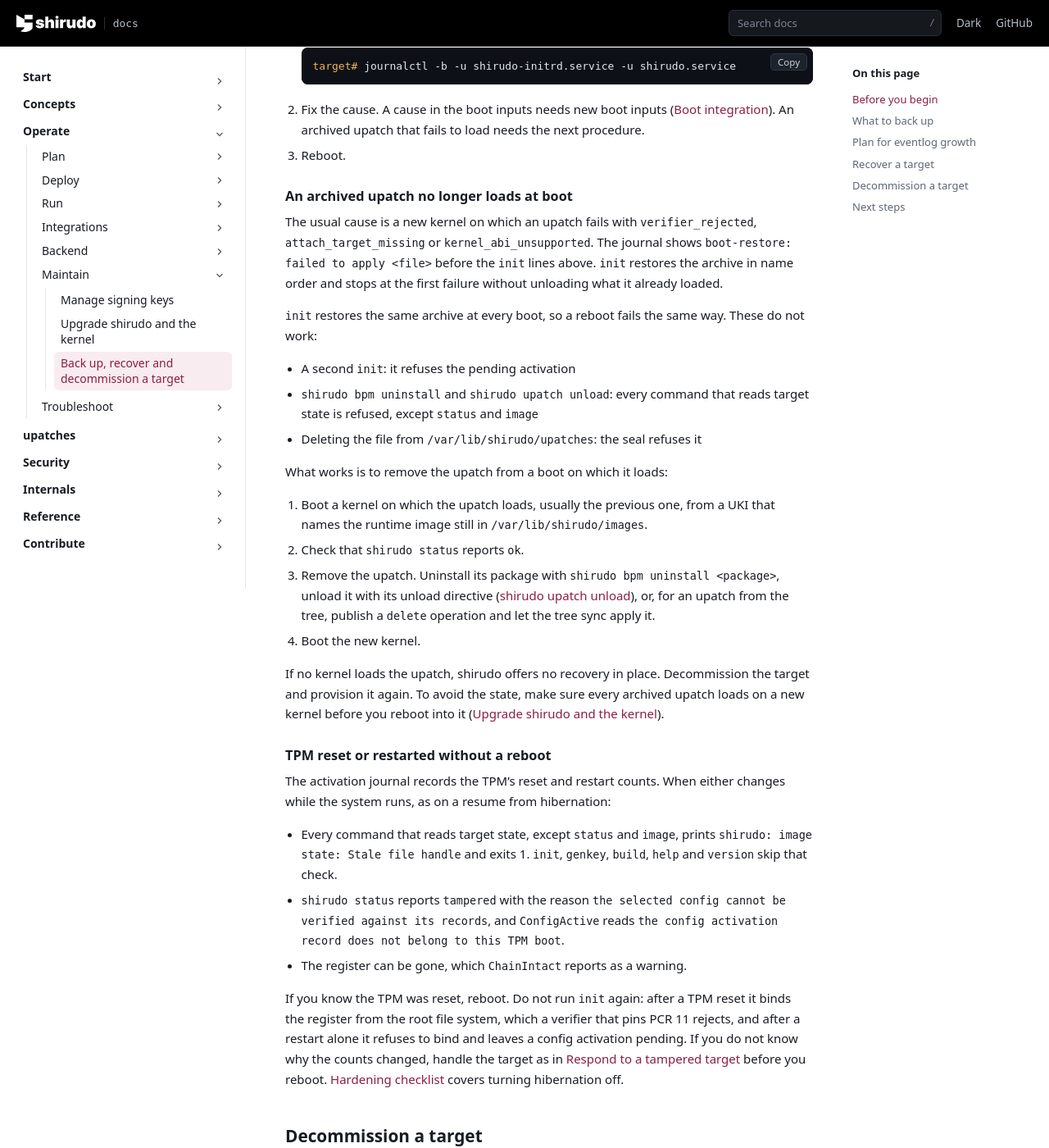
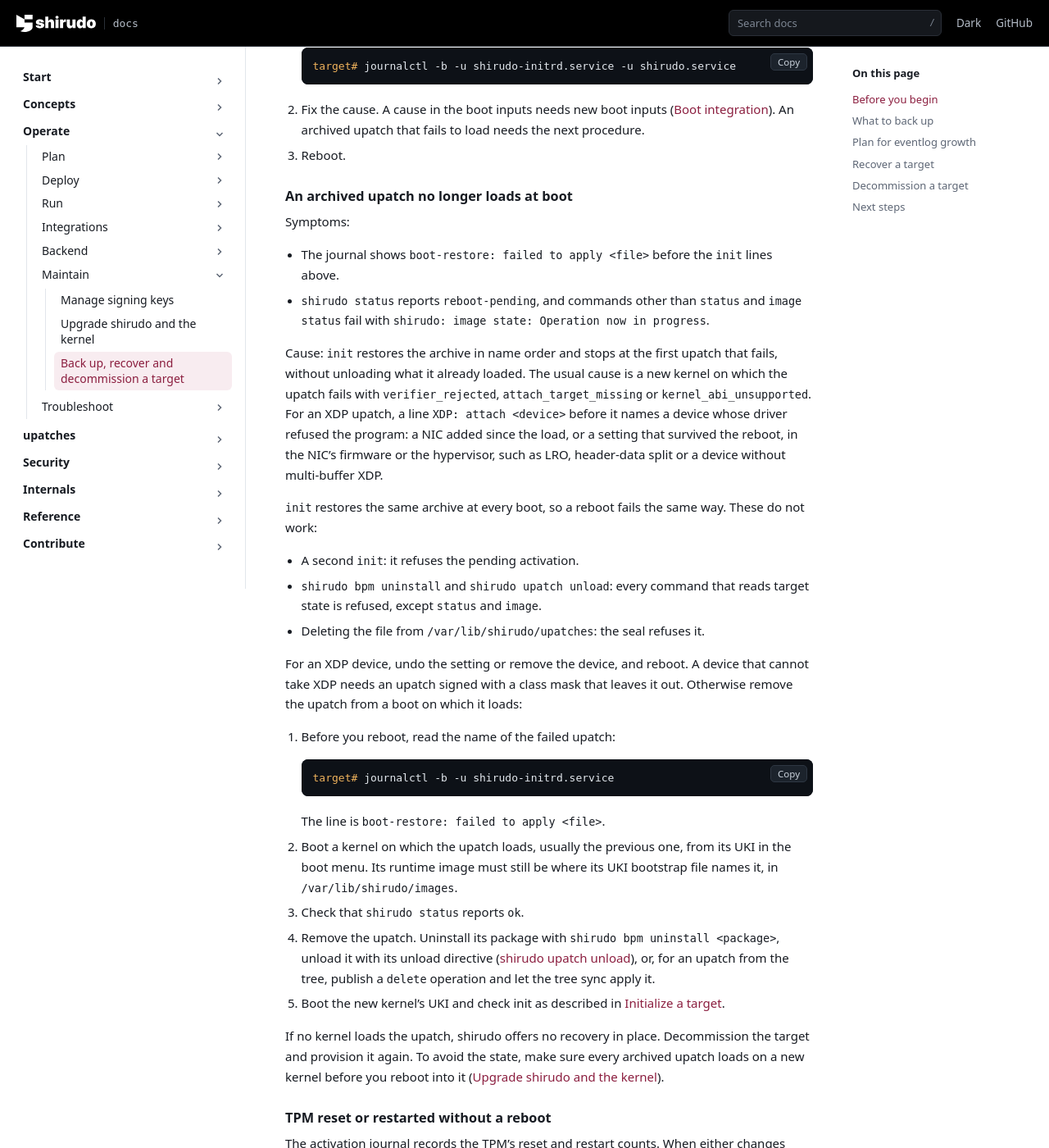
Before and after one commit to AliBashaSY/shirudo, a Sphinx documentation site: the page built from Documentation/operate/maintain/backup-recovery.rst, in a window 1280 px wide and 1400 px high, scrolled down 3889 px. Shown: the whole window at 82% size. Built offline with Sphinx 7.4.7, drawn with Linux system fonts in a browser that asks for light colours; pages that are not in the unit, such as notebooks, are missing from menus.

Commit message:
docs: give the boot-restore lockout one home
What to do when an archived upatch no longer loads at boot was told in
five places, and two of them gave procedures that differed:
operate/maintain/upgrade.rst read the name of the failed upatch in the
journal before the reboot and checked init on the new kernel at the
end, operate/maintain/backup-recovery.rst did neither, and only
operate/troubleshoot/troubleshooting.rst said what to do for an XDP
device whose driver refuses the program.

Make the backup-recovery section the home, with the symptoms, the
causes the XDP one included, what does not work and one procedure that
takes the steps of both. upgrade.rst keeps a sentence after its kernel
steps, and troubleshooting.rst and read-status.rst keep the symptom and
link to it, as initialize.rst already did through the label, which
moves with it.

Signed-off-by: Daniel Borkmann <daniel@iogearbox.net>

```diff
--- a/Documentation/operate/maintain/backup-recovery.rst
+++ b/Documentation/operate/maintain/backup-recovery.rst
@@ -211,37 +211,65 @@ A second ``init`` in the same boot does not help. It stops with:
 
 #. Reboot.
 
+.. _boot-restore-lockout:
+
 An archived upatch no longer loads at boot
 ~~~~~~~~~~~~~~~~~~~~~~~~~~~~~~~~~~~~~~~~~~
 
-The usual cause is a new kernel on which an upatch fails with
+Symptoms:
+
+- The journal shows ``boot-restore: failed to apply <file>`` before the
+  ``init`` lines above.
+- ``shirudo status`` reports ``reboot-pending``, and commands other than
+  ``status`` and ``image status`` fail with ``shirudo: image state:
+  Operation now in progress``.
+
+Cause: ``init`` restores the archive in name order and stops at the
+first upatch that fails, without unloading what it already loaded. The
+usual cause is a new kernel on which the upatch fails with
 ``verifier_rejected``, ``attach_target_missing`` or
-``kernel_abi_unsupported``. The journal shows ``boot-restore: failed to
-apply <file>`` before the ``init`` lines above. ``init`` restores the
-archive in name order and stops at the first failure without unloading
-what it already loaded.
+``kernel_abi_unsupported``. For an XDP upatch, a line ``XDP: attach
+<device>`` before it names a device whose driver refused the program: a
+NIC added since the load, or a setting that survived the reboot, in the
+NIC's firmware or the hypervisor, such as LRO, header-data split or a
+device without multi-buffer XDP.
 
 ``init`` restores the same archive at every boot, so a reboot fails the
 same way. These do not work:
 
-- A second ``init``: it refuses the pending activation
+- A second ``init``: it refuses the pending activation.
 - ``shirudo bpm uninstall`` and ``shirudo upatch unload``: every command
-  that reads target state is refused, except ``status`` and ``image``
+  that reads target state is refused, except ``status`` and ``image``.
 - Deleting the file from ``/var/lib/shirudo/upatches``: the seal refuses
-  it
+  it.
 
-What works is to remove the upatch from a boot on which it loads:
+For an XDP device, undo the setting or remove the device, and reboot. A
+device that cannot take XDP needs an upatch signed with a class mask
+that leaves it out. Otherwise remove the upatch from a boot on which it
+loads:
+
+#. Before you reboot, read the name of the failed upatch:
+
+   .. code-block:: console
+
+      target# journalctl -b -u shirudo-initrd.service
+
+   The line is ``boot-restore: failed to apply <file>``.
 
 #. Boot a kernel on which the upatch loads, usually the previous one,
-   from a UKI that names the runtime image still in
-   ``/var/lib/shirudo/images``.
+   from its UKI in the boot menu. Its runtime image must still be where
+   its UKI bootstrap file names it, in ``/var/lib/shirudo/images``.
+
 #. Check that ``shirudo status`` reports ``ok``.
+
 #. Remove the upatch. Uninstall its package with
    ``shirudo bpm uninstall <package>``, unload it with its unload
    directive (:doc:`/reference/cli/upatch-unload`), or, for an upatch
    from the tree, publish a ``delete`` operation and let the tree sync
    apply it.
-#. Boot the new kernel.
+
+#. Boot the new kernel's UKI and check init as described in
+   :doc:`/operate/deploy/initialize`.
 
 If no kernel loads the upatch, shirudo offers no recovery in place.
 Decommission the target and provision it again. To avoid the state,
--- a/Documentation/operate/run/read-status.rst
+++ b/Documentation/operate/run/read-status.rst
@@ -659,7 +659,7 @@ its own.
 
 3. Check the verdict again. A ``reboot-pending`` verdict after the next
    boot, with ``boot-restore`` errors in the journal, means an archived
-   upatch fails to load at every boot. :doc:`/operate/maintain/backup-recovery`
+   upatch fails to load at every boot. :ref:`boot-restore-lockout`
    describes what works in that case.
 
 .. _status-degraded:
```
Also changed, not shown: Documentation/operate/maintain/upgrade.rst (+3 -40 lines), Documentation/operate/troubleshoot/troubleshooting.rst (+2 -6 lines).
